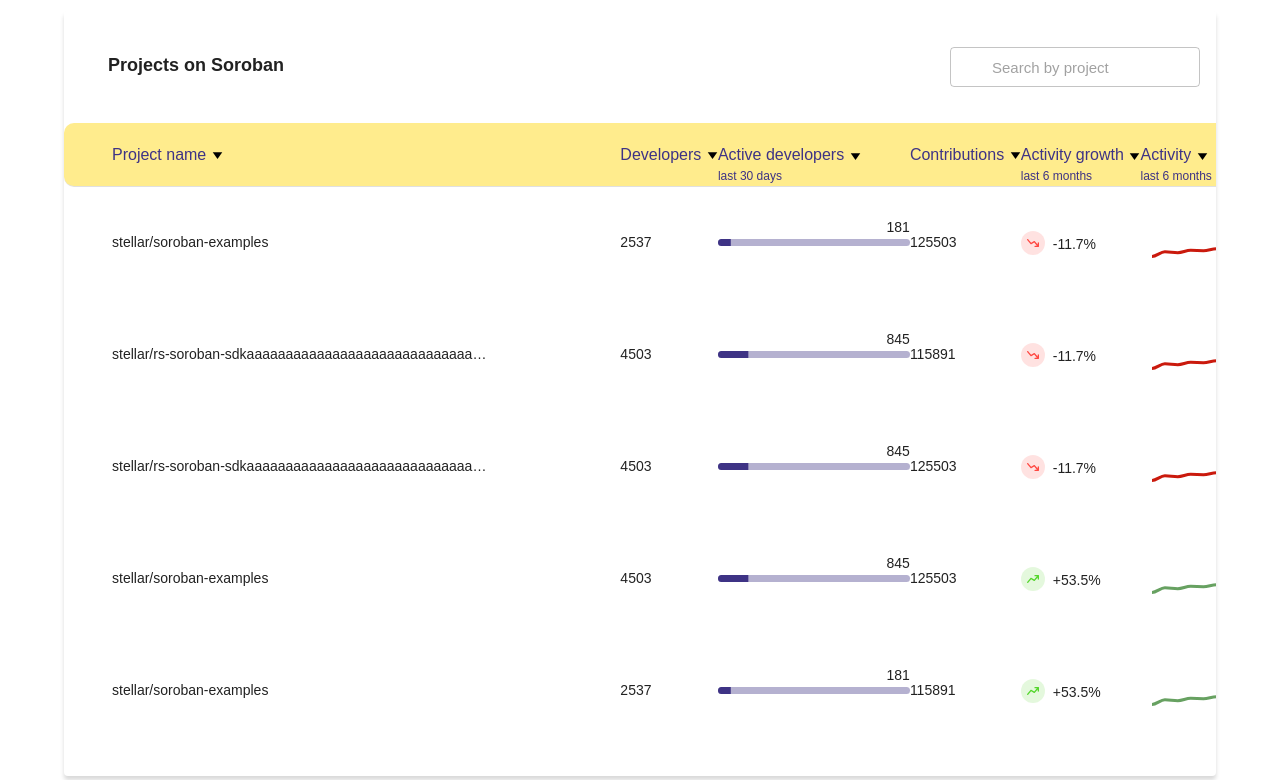
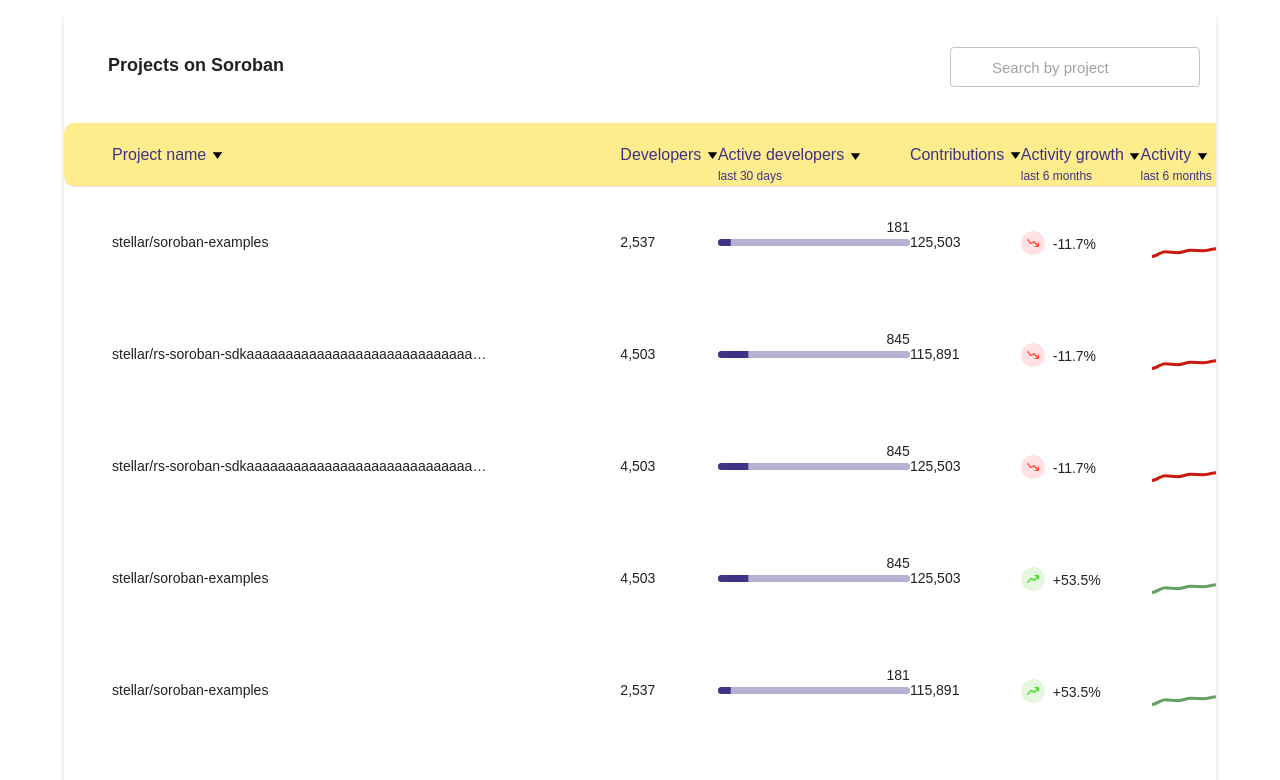
Before and after one commit to CrossChainLabs-Stellar/sorobanpulse-webapp, a React (Create React App) app: page / in a window 1280 px wide. Shown: the part 3580-4360 px from the top of the page. Built offline with nearby package versions, Linux system fonts and the light colour scheme; some icons are missing.

Commit message:
table format update and table made taller

```diff
--- a/src/components/MainTable.js
+++ b/src/components/MainTable.js
@@ -26,6 +26,8 @@
 // assets
 import CirleRise from "../assets/CircleRise.svg"
 import CirleFall from "../assets/CircleFall.svg"
+
+import { fNumber } from '../utils/format';
 
 
 const StyledLinearProgress = styled((props) => <LinearProgress {...props} />)(
@@ -105,7 +107,7 @@
             <TableContainer
                 sx={{
                     minWidth: 800,
-                    maxHeight: '40rem',
+                    maxHeight: '86rem',
                 }}
             // ref={tableEl}
             >
@@ -187,7 +189,7 @@
                                                 textOverflow: 'ellipsis',
                                             }}
                                         >
-                                            {maxDevs}
+                                            {fNumber(maxDevs)}
                                         </Typography>
                                     </TableCell>
 
@@ -243,7 +245,7 @@
                                         }}
                                     >
                                         <Typography variant="subtitle2" noWrap>
-                                            {contributions}
+                                            {fNumber(contributions)}
                                         </Typography>
                                     </TableCell>
 
@@ -308,7 +310,8 @@
                                         scope="row"
                                         padding="none"
                                         sx={{
-                                            border: 'none'
+                                            border: 'none',
+                                            paddingRight: '3rem',
                                         }}
                                     >
                                         {graf === "verde" && (
--- a/src/index.css
+++ b/src/index.css
@@ -34,5 +34,5 @@
   /* padding-right: 35px; */
   /* padding-left: 35px; */
   box-shadow: 0px 4px 4px 0px #00000026;
-  height: 765px;
+  height: 1530px;
 }
```
